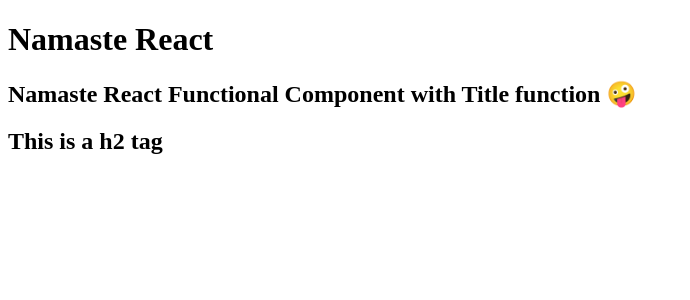
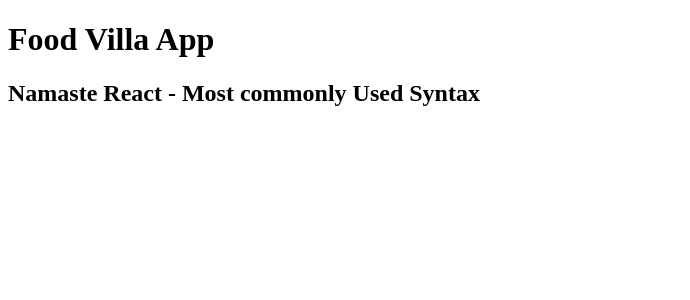
Before and after one commit to moqdev/namaste-react-live-app, a React (Vite) app: page / in a window 1280 px wide. Shown: the top 300 px of the page, without its empty margins (0-690 px from the left). Built offline with nearby package versions, Linux system fonts and the light colour scheme.

Commit message:
Add most commonly used syntax

```diff
--- a/App.js
+++ b/App.js
@@ -1,79 +1,36 @@
 import React from "react";
 import ReactDOM, { createRoot } from "react-dom/client";
 
-// CAN YOU JUST USE REACT IN YOUR FOOTER ONLY? YES! --> By your "root".
-// Change the root to "footer" and it will only render in the footer.
-// AND In index.html change the id="root" to id="footer"
 
-// React Element Example A: (varible --> title must be lowercase)
-const title = (
+// // React Element Example C: Third Way
+const Title = () => (
   <h1 id="title" key="h2">
-    Food Villa
+    Food Villa App
   </h1>
 );
 
-//Must use curly braces and title must be lowercase
-const HeaderComponent = () => {
+// Example C: You can use it just like an opening and closing tag
+const HeaderComponentC = () => {
   return (
     <div>
-      {title}
-      <h2>Namaste React</h2>
+      <Title></Title>
+      <h2>Namaste React - Third Example</h2>
       <h2>This is a h2 tag</h2>
     </div>
   );
 };
 
-// Functional Component Example B: (varible --> Title must be capatalize)
-// to render using tag: root.render(<HeaderComponent />);
-const Title = () => (
-  <h1 id="title" key="h2">
-    Namaste React
-  </h1>
-);
-
-// 2 ways:
-// 1.B: no curly braces, --> Title must be capatalize & <Title />> must be in < /tag> format
-// 2.B: you can call Title as a function {Title()}
-//Example 1.B: <Title />> must be in < /tag> format:
-const HeaderComponent1 = () => {
+// Most commonly used Santax:
+// Is the self closing tag syntax --> <Title />
+const HeaderComponent = () => {
   return (
     <div>
       <Title />
-      <h2>Namaste React Functional Component with Title Tag 🤪</h2>
-      <h2>This is a h2 tag</h2>
-    </div>
-  );
-};
-
-//2.B: you can call Title as a function {Title()}
-const HeaderComponent2 = () => {
-  return (
-    <div>
-      {Title(console.log("Hello World"))}
-      <h2>Namaste React Functional Component with Title function 🤪</h2>
-      <h2>This is a h2 tag</h2>
-    </div>
-  );
-};
-
-// WRITING COMMENTS INSIDE JSX?
-
-const HeaderComponent3 = () => {
-  return (
-    <div>
-      {
-        // This is a comment.
-        /**
-         *
-         *
-         * This is a multi line comment.
-         *
-         */
-      }
+      <h2>Namaste React - Most commonly Used Syntax</h2>
     </div>
   );
 };
 
 const root = ReactDOM.createRoot(document.getElementById("root"));
 
-root.render(<HeaderComponent2 />);
+root.render(<HeaderComponent />);
```
